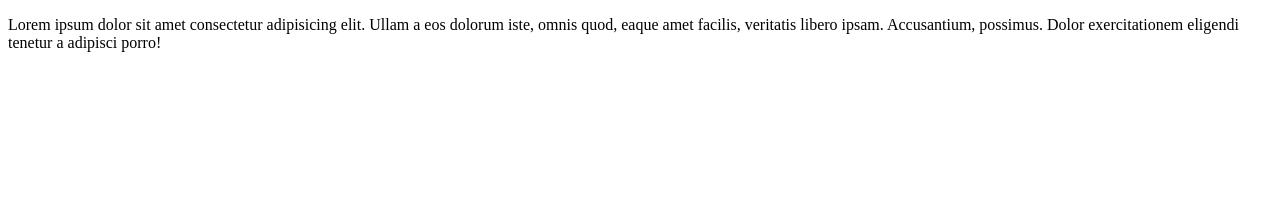
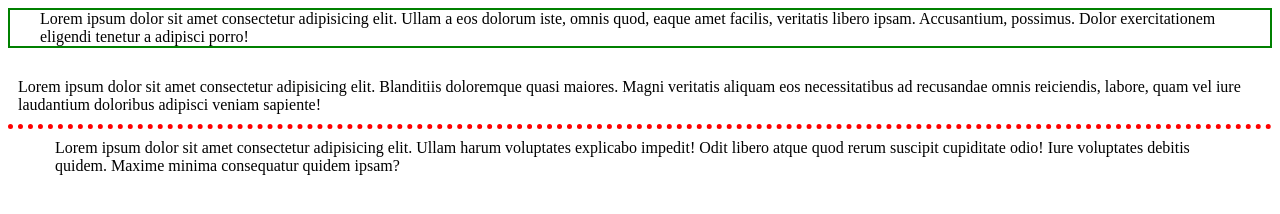
Before and after one commit to audriusxp/6-pamoka, a plain HTML site: page index.html in a window 1280 px wide. Drawn offline with Linux system fonts and the light colour scheme.

Commit message:
3eilutes

```diff
--- a/index.html
+++ b/index.html
@@ -5,9 +5,14 @@
     <meta http-equiv="X-UA-Compatible" content="IE=edge">
     <meta name="viewport" content="width=device-width, initial-scale=1.0">
     <title>box</title>
+    <link rel="stylesheet" href="style.css">
+
 </head>
 <body>
-    <p>Lorem ipsum dolor sit amet consectetur adipisicing elit. Ullam a eos dolorum iste, omnis quod, eaque amet facilis, veritatis libero ipsam. Accusantium, possimus. Dolor exercitationem eligendi tenetur a adipisci porro!</p>
+    <p class="pirma-pastraipa"> Lorem ipsum dolor sit amet consectetur adipisicing elit. Ullam a eos dolorum iste, omnis quod, eaque amet facilis, veritatis libero ipsam. Accusantium, possimus. Dolor exercitationem eligendi tenetur a adipisci porro!</p>
+    <p class="antra-pastraipa">Lorem ipsum dolor sit amet consectetur adipisicing elit. Blanditiis doloremque quasi maiores. Magni veritatis aliquam eos necessitatibus ad recusandae omnis reiciendis, labore, quam vel iure laudantium doloribus adipisci veniam sapiente!</p>
+    <p class="trecia-pastraipa">Lorem ipsum dolor sit amet consectetur adipisicing elit. Ullam harum voluptates explicabo impedit! Odit libero atque quod rerum suscipit cupiditate odio! Iure voluptates debitis quidem. Maxime minima consequatur quidem ipsam?</p>
+
 
 </body>
 </html>
--- a/style.css
+++ b/style.css
@@ -0,0 +1,23 @@
+.pirma-pastraipa {
+    margin: 0px;
+    padding-left: 30px;
+    border: 2px solid green;
+
+}
+.antra-pastraipa {
+    margin-top: 20px;
+    margin-bottom: 0px;
+    padding: 10px;
+    border-bottom: 5px dotted red;
+
+}
+
+
+.trecia-pastraipa {
+    margin-top: 0px;
+    margin-left: 30px;
+    margin-right: 20px;
+    padding-top: 10px;
+    padding-left: 17px;
+    padding-right: 17px;
+}
```
